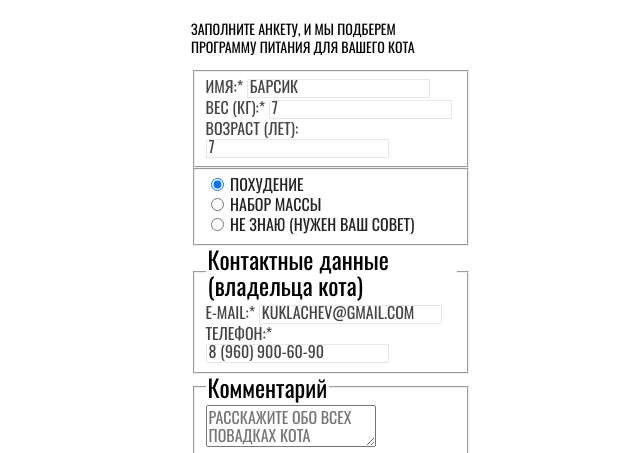
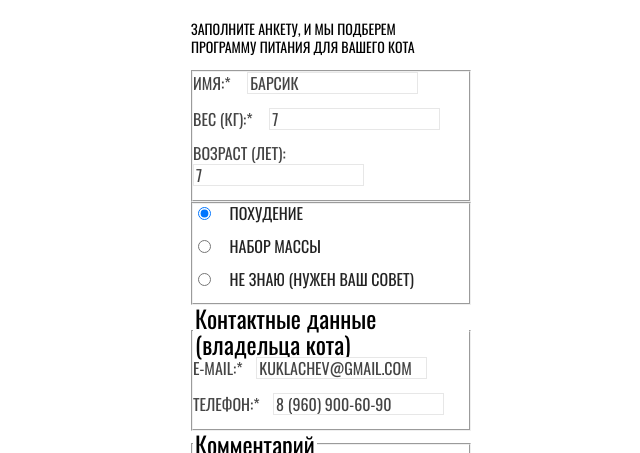
Before and after one commit to htmlacademy-adaptive/2059277-cat-energy-27, a plain HTML site: page 3/form.html in a window 1280 px wide. Shown: the part 328-781 px from the top of the page, without its empty margins (309-949 px from the left). Drawn offline with Linux system fonts and the light colour scheme.

Commit message:
:heavy_check_mark: Сборка #3

```diff
--- a/3/css/style.css
+++ b/3/css/style.css
@@ -1,3 +1,24 @@
+@font-face {
+  font-family: "Oswald";
+  font-style: normal;
+  font-weight: 400;
+  src: url("../fonts/oswald/oswaldregular.woff2") format("woff2");
+  font-display: swap;
+}
+@font-face {
+  font-family: "Oswald";
+  font-style: normal;
+  font-weight: 500;
+  src: url("../fonts/oswald/oswaldmedium.woff2") format("woff2");
+  font-display: swap;
+}
+@font-face {
+  font-family: "Lato";
+  font-style: normal;
+  font-weight: 400;
+  src: url("../fonts/lato/Lato-Regular.woff2") format("woff2");
+  font-display: swap;
+}
 .page {
   height: 100%;
 }
@@ -14,27 +35,6 @@
   background-color: #ffffff;
 }
 
-@font-face {
-  font-family: "Oswald";
-  font-style: normal;
-  font-weight: 400;
-  src: url("../../fonts/oswald/oswaldregular.woff2") format("woff2");
-  font-display: swap;
-}
-@font-face {
-  font-family: "Oswald";
-  font-style: normal;
-  font-weight: 500;
-  src: url("../../fonts/oswald/oswaldmedium.woff2") format("woff2");
-  font-display: swap;
-}
-@font-face {
-  font-family: "Lato";
-  font-style: normal;
-  font-weight: 400;
-  src: url("../../fonts/lato/Lato-Regular.woff2") format("woff2");
-  font-display: swap;
-}
 .clear-list {
   margin: 0;
   padding: 0;
@@ -65,7 +65,7 @@
 }
 
 .button {
-  display: inline-block;
+  display: block;
   box-sizing: border-box;
   margin: 0;
   font-family: "Oswald", sans-serif;
@@ -132,7 +132,7 @@
   margin-bottom: 138px;
   padding-top: 27px;
   background-color: #68b738;
-  background-image: linear-gradient(rgba(104, 183, 56, 0.85), rgba(104, 183, 56, 0.85)), url("../../../img/cat-background-index.jpg");
+  background-image: linear-gradient(rgba(104, 183, 56, 0.85), rgba(104, 183, 56, 0.85)), url("../img/cat-background-index.jpg");
   background-position: center;
   background-size: 100% auto, cover;
   background-repeat: no-repeat;
@@ -270,6 +270,10 @@
   padding: 10px 94px;
 }
 
+.options {
+  background-color: #ffffff;
+}
+
 .additional-products {
   padding: 36px 0;
 }
@@ -309,7 +313,7 @@
   margin-bottom: 35px;
   padding: 187px 60px 43px;
   background-color: #68b738;
-  background-image: linear-gradient(rgba(104, 183, 56, 0.85), rgba(104, 183, 56, 0.85)), url("../../../img/cat-background-catalog.jpg");
+  background-image: linear-gradient(rgba(104, 183, 56, 0.85), rgba(104, 183, 56, 0.85)), url("../img/cat-background-catalog.jpg");
   background-position: center;
   background-size: 100% auto, cover;
   background-repeat: no-repeat;
@@ -339,6 +343,31 @@
   text-transform: uppercase;
 }
 
+.program-selection__pet-data {
+  margin: 0;
+  padding: 0;
+}
+
+.program-selection__target {
+  margin: 0;
+  padding: 0;
+}
+
+.program-selection__owner-data {
+  margin: 0;
+  padding: 0;
+}
+
+.program-selection__comment {
+  margin: 0;
+  padding: 0;
+}
+
+.program-selection__additionally {
+  margin: 0;
+  padding: 0;
+}
+
 .program-selection__button {
   padding: 7px 44px;
 }
@@ -349,25 +378,28 @@
   text-align: center;
 }
 
-.pet-item {
-  font-family: "Oswald", sans-serif;
-  font-size: 16px;
-  line-height: 18px;
-  font-weight: 400;
-  color: #444444;
-  text-transform: uppercase;
+.pet-data {
+  background-color: #ffffff;
 }
 
-.pet-item__input {
-  border: 1px solid #e7e7e7;
+.pet-item {
+  padding-bottom: 14px;
 }
-.pet-item__input::placeholder {
-  font-family: "Oswald", sans-serif;
-  font-size: 16px;
-  line-height: 18px;
-  font-weight: 400;
-  color: #444444;
-  text-transform: uppercase;
+
+.pet-item__label {
+  margin-right: 13px;
+}
+
+.program-target {
+  background-color: #ffffff;
+}
+
+.choice {
+  padding-bottom: 13px;
+}
+
+.choice__label-input {
+  margin-right: 15px;
 }
 
 .choice__label-name {
@@ -387,24 +419,11 @@
 }
 
 .owner-item {
-  font-family: "Oswald", sans-serif;
-  font-size: 16px;
-  line-height: 18px;
-  font-weight: 400;
-  color: #444444;
-  text-transform: uppercase;
+  padding-bottom: 14px;
 }
 
-.owner-item__input {
-  border: 1px solid #e7e7e7;
-}
-.owner-item__input::placeholder {
-  font-family: "Oswald", sans-serif;
-  font-size: 16px;
-  line-height: 18px;
-  font-weight: 400;
-  color: #444444;
-  text-transform: uppercase;
+.owner-item__label {
+  margin-right: 10px;
 }
 
 .comment__title {
@@ -428,6 +447,28 @@
   font-size: 24px;
   line-height: 26px;
   font-weight: 400;
+}
+
+.input__label {
+  font-family: "Oswald", sans-serif;
+  font-size: 16px;
+  line-height: 18px;
+  font-weight: 400;
+  color: #444444;
+  text-transform: uppercase;
+}
+
+.input__field {
+  font-family: "Oswald", sans-serif;
+  font-size: 16px;
+  line-height: 18px;
+  font-weight: 400;
+  color: #444444;
+  border: 1px solid #e7e7e7;
+  text-transform: uppercase;
+}
+.input__field::placeholder {
+  color: #444444;
 }
 
 .contacts {
--- a/3/form.html
+++ b/3/form.html
@@ -50,20 +50,20 @@
               <ul class="pet-data__list clear-list">
                 <li class="pet-data__item pet-item">
                   <div class="input">
-                    <label class="pet-item__label" for="pet-data-name">Имя:*</label>
-                    <input class="pet-item__input" type="text" placeholder="Барсик" name="pet-data-name" required id="pet-data-name">
+                    <label class="pet-item__label input__label" for="pet-data-name">Имя:*</label>
+                    <input class="pet-item__input input__field" type="text" placeholder="Барсик" name="pet-data-name" required id="pet-data-name">
                   </div>
                 </li>
                 <li class="pet-data__item pet-item">
                   <div class="input">
-                    <label class="pet-item__label" for="pet-data-weight">Вес (кг):*</label>
-                    <input class="pet-item__input" type="text" placeholder="7" name="pet-data-weight" required id="pet-data-weight">
+                    <label class="pet-item__label input__label" for="pet-data-weight">Вес (кг):*</label>
+                    <input class="pet-item__input input__field" type="text" placeholder="7" name="pet-data-weight" required id="pet-data-weight">
                   </div>
                 </li>
                 <li class="pet-data__item pet-item">
                   <div class="input">
-                    <label class="pet-item__label" for="pet-data-age">Возраст (лет):</label>
-                    <input class="pet-item__input" type="text" placeholder="7" name="pet-data-age" id="pet-data-age">
+                    <label class="pet-item__label input__label" for="pet-data-age">Возраст (лет):</label>
+                    <input class="pet-item__input input__field" type="text" placeholder="7" name="pet-data-age" id="pet-data-age">
                   </div>
                 </li>
               </ul>
@@ -98,14 +98,14 @@
               <ul class="owner-data__list clear-list">
                 <li class="owner-data__item owner-item">
                   <div class="input">
-                    <label class="owner-item__label" for="owner-data-email">E-mail:*</label>
-                    <input class="owner-item__input owner-item__input--email" type="email" placeholder="kuklachev@gmail.com" name="owner-data-email" required id="owner-data-email">
+                    <label class="owner-item__label input__label" for="owner-data-email">E-mail:*</label>
+                    <input class="owner-item__input owner-item__input--email input__field" type="email" placeholder="kuklachev@gmail.com" name="owner-data-email" required id="owner-data-email">
                   </div>
                 </li>
                 <li class="owner-data__item owner-item">
                   <div class="input">
-                    <label class="owner-item__label" for="owner-data-tel">Телефон:*</label>
-                    <input class="owner-item__input owner-item__input--tel" type="tel" placeholder="8 (960) 900-60-90" name="owner-data-tel" required id="owner-data-tel">
+                    <label class="owner-item__label input__label" for="owner-data-tel">Телефон:*</label>
+                    <input class="owner-item__input owner-item__input--tel input__field" type="tel" placeholder="8 (960) 900-60-90" name="owner-data-tel" required id="owner-data-tel">
                   </div>
                 </li>
               </ul>
```
Also changed, not shown: 1 other file.
